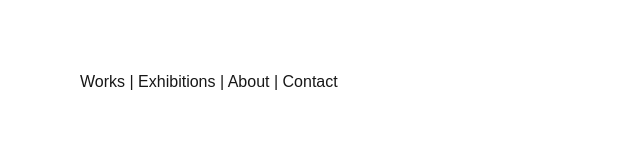
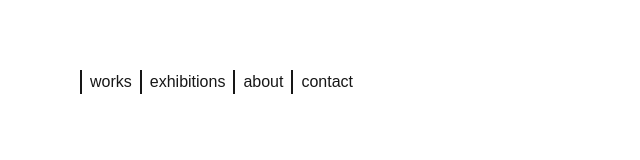
Before and after one commit to Jaalke/julia-portfolio, a Next.js app: page / in a window 1280 px wide. Shown: the part 122-282 px from the top of the page, without its empty margins (0-640 px from the left). Built offline with nearby package versions, Linux system fonts and the light colour scheme.

Commit message:
💄 Styled the navbar somewhat

```diff
--- a/src/app/(frontend)/components/navbar.tsx
+++ b/src/app/(frontend)/components/navbar.tsx
@@ -1,12 +1,23 @@
 import Link from "next/link";
 
 export default function Footer() {
+
+    const linkCss = "pl-2 pr-2 border-s-2 transition-all duration-200 ease-in hover:bg-black hover:text-white hover:pl-5 hover:pr-5";
+
     return (
-        <div className="mb-18 text-l text-justify">
-            <Link href="/works"> Works</Link> |
-            <Link href="/exhibitions"> Exhibitions</Link> |
-            <Link href="/about"> About</Link> |
-            <Link href="/contact"> Contact</Link>
+        <div className="flex mb-18 text-l text-justify">
+            <div className={linkCss}>
+                <Link href="/works">works</Link>
+            </div>
+            <div className={linkCss}>
+                <Link href="/exhibitions">exhibitions</Link>
+            </div>
+            <div className={linkCss}>
+                <Link href="/about">about</Link>
+            </div>
+            <div className={linkCss}>
+                <Link href="/contact">contact</Link>
+            </div>
         </div>
     )
 }
```
